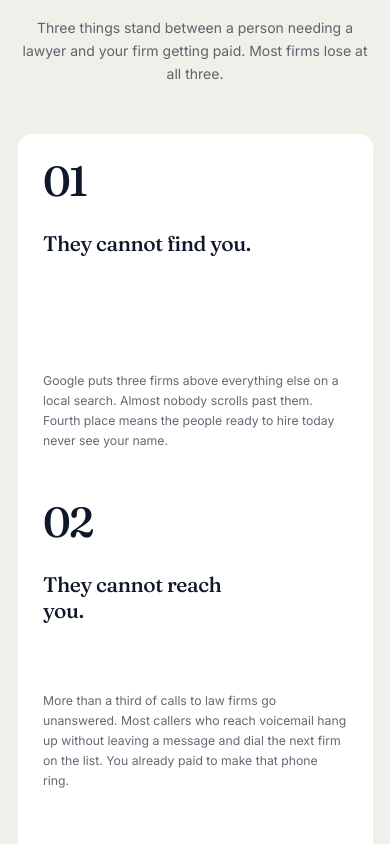
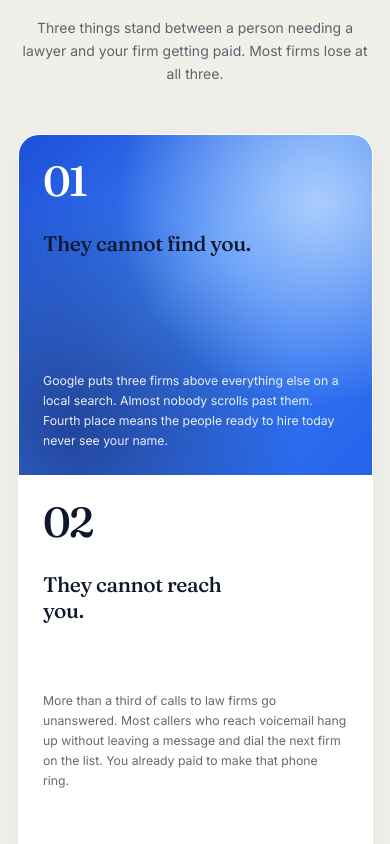
Before and after one commit to spectredad/Regicore, a Next.js app: page / in a window 390 px wide. Shown: the part 1040-1884 px from the top of the page. Built offline with nearby package versions, Linux system fonts and the light colour scheme.

Commit message:
Add Biograph-style color mesh hover and scroll effects to Section 1 cards

```diff
--- a/components/TrustExtras.tsx
+++ b/components/TrustExtras.tsx
@@ -1,27 +1,54 @@
 "use client";
 
-import { useEffect, useRef } from "react";
+import { useEffect, useRef, useState } from "react";
 
 const leakCards = [
   {
     number: "01",
     title: "They cannot find you.",
     body: "Google puts three firms above everything else on a local search. Almost nobody scrolls past them. Fourth place means the people ready to hire today never see your name.",
+    // Electric Azure Blue mesh gradient matching Biograph screenshot 3
+    gradientStyle: {
+      background: `
+        radial-gradient(circle at 85% 20%, rgba(191, 219, 254, 0.85) 0%, transparent 50%),
+        radial-gradient(circle at 15% 85%, rgba(30, 58, 138, 0.85) 0%, transparent 55%),
+        linear-gradient(135deg, #1d4ed8 0%, #3b82f6 45%, #2563eb 100%)
+      `,
+    },
   },
   {
     number: "02",
     title: "They cannot reach you.",
     body: "More than a third of calls to law firms go unanswered. Most callers who reach voicemail hang up without leaving a message and dial the next firm on the list. You already paid to make that phone ring.",
+    // Vivid Crimson Rose Pink mesh gradient matching Biograph screenshot 1
+    gradientStyle: {
+      background: `
+        radial-gradient(circle at 85% 25%, rgba(254, 205, 211, 0.8) 0%, transparent 50%),
+        radial-gradient(circle at 15% 90%, rgba(136, 19, 55, 0.85) 0%, transparent 55%),
+        linear-gradient(135deg, #be123c 0%, #e11d48 45%, #f43f5e 100%)
+      `,
+    },
   },
   {
     number: "03",
     title: "They never hear your name.",
     body: "Clients ask AI which lawyer to hire, and AI returns one or two names rather than ten links. Firms outside that answer are not considered.",
+    // Fresh Chartreuse Lime Green mesh gradient matching Biograph screenshot 2
+    gradientStyle: {
+      background: `
+        radial-gradient(circle at 85% 20%, rgba(217, 249, 157, 0.85) 0%, transparent 50%),
+        radial-gradient(circle at 15% 85%, rgba(20, 83, 45, 0.85) 0%, transparent 55%),
+        linear-gradient(135deg, #3f6212 0%, #65a30d 45%, #84cc16 100%)
+      `,
+    },
   },
 ];
 
 export default function TrustExtras() {
   const sectionRef = useRef<HTMLDivElement>(null);
+  const cardRefs = useRef<(HTMLElement | null)[]>([]);
+  const [hoverIndex, setHoverIndex] = useState<number | null>(null);
+  const [mobileActiveIndex, setMobileActiveIndex] = useState<number | null>(null);
 
   useEffect(() => {
     const observer = new IntersectionObserver(
@@ -30,6 +57,35 @@ export default function TrustExtras() {
     );
     sectionRef.current?.querySelectorAll(".reveal").forEach((element) => observer.observe(element));
     return () => observer.disconnect();
+  }, []);
+
+  // IntersectionObserver for mobile scroll activation
+  useEffect(() => {
+    const isMobile = window.innerWidth < 768;
+    if (!isMobile) return;
+
+    const cardObserver = new IntersectionObserver(
+      (entries) => {
+        entries.forEach((entry) => {
+          if (entry.isIntersecting) {
+            const index = Number(entry.target.getAttribute("data-index"));
+            if (!isNaN(index)) {
+              setMobileActiveIndex(index);
+            }
+          }
+        });
+      },
+      {
+        threshold: 0.55,
+        rootMargin: "-10% 0px -10% 0px",
+      }
+    );
+
+    cardRefs.current.forEach((el) => {
+      if (el) cardObserver.observe(el);
+    });
+
+    return () => cardObserver.disconnect();
   }, []);
 
   return (
@@ -45,17 +101,65 @@ export default function TrustExtras() {
           </p>
         </div>
 
-        <div className="mt-14 overflow-hidden rounded-2xl border border-midnight/10 bg-navy-elevated reveal sm:mt-18">
+        <div className="mt-14 overflow-hidden rounded-3xl border border-midnight/10 bg-navy-elevated reveal sm:mt-18 shadow-[0_4px_30px_rgba(15,23,42,0.04)]">
           <div className="grid md:grid-cols-3">
-            {leakCards.map((card, index) => (
-              <article key={card.number} className={`flex min-h-[340px] flex-col justify-between p-7 sm:p-9 lg:min-h-[380px] lg:p-10 ${index > 0 ? "border-t border-midnight/10 md:border-l md:border-t-0" : ""}`}>
-                <div>
-                  <p className="font-display text-5xl font-medium tracking-[-0.05em] text-ink sm:text-6xl">{card.number}</p>
-                  <h3 className="mt-8 max-w-[15rem] font-display text-2xl font-medium leading-tight tracking-[-0.02em] sm:text-3xl">{card.title}</h3>
-                </div>
-                <p className="max-w-sm text-sm leading-relaxed text-ink/65 sm:text-[15px]">{card.body}</p>
-              </article>
-            ))}
+            {leakCards.map((card, index) => {
+              const isActive =
+                hoverIndex === index ||
+                (hoverIndex === null && mobileActiveIndex === index);
+
+              return (
+                <article
+                  key={card.number}
+                  ref={(el) => {
+                    cardRefs.current[index] = el;
+                  }}
+                  data-index={index}
+                  onMouseEnter={() => setHoverIndex(index)}
+                  onMouseLeave={() => setHoverIndex(null)}
+                  onClick={() => setMobileActiveIndex(index)}
+                  className={`relative overflow-hidden flex min-h-[340px] flex-col justify-between p-7 sm:p-9 lg:min-h-[390px] lg:p-10 cursor-pointer transition-colors duration-500 ${
+                    index > 0 ? "border-t border-midnight/10 md:border-l md:border-t-0" : ""
+                  }`}
+                >
+                  {/* Colorful Mesh Aurora Gradient Overlay */}
+                  <div
+                    className={`absolute inset-0 transition-opacity duration-500 ease-out pointer-events-none ${
+                      isActive ? "opacity-100" : "opacity-0"
+                    }`}
+                    style={card.gradientStyle}
+                    aria-hidden="true"
+                  />
+
+                  {/* Top Content: Number and Title */}
+                  <div className="relative z-10">
+                    <p
+                      className={`font-display text-5xl font-medium tracking-[-0.05em] sm:text-6xl transition-colors duration-500 ${
+                        isActive ? "text-white" : "text-ink"
+                      }`}
+                    >
+                      {card.number}
+                    </p>
+                    <h3
+                      className={`mt-8 max-w-[15rem] font-display text-2xl font-medium leading-tight tracking-[-0.02em] sm:text-3xl transition-colors duration-500 ${
+                        isActive ? "text-white" : "text-ink"
+                      }`}
+                    >
+                      {card.title}
+                    </h3>
+                  </div>
+
+                  {/* Bottom Content: Body */}
+                  <p
+                    className={`relative z-10 max-w-sm text-sm leading-relaxed sm:text-[15px] transition-colors duration-500 ${
+                      isActive ? "text-white/90" : "text-ink/65"
+                    }`}
+                  >
+                    {card.body}
+                  </p>
+                </article>
+              );
+            })}
           </div>
         </div>
       </div>
```
